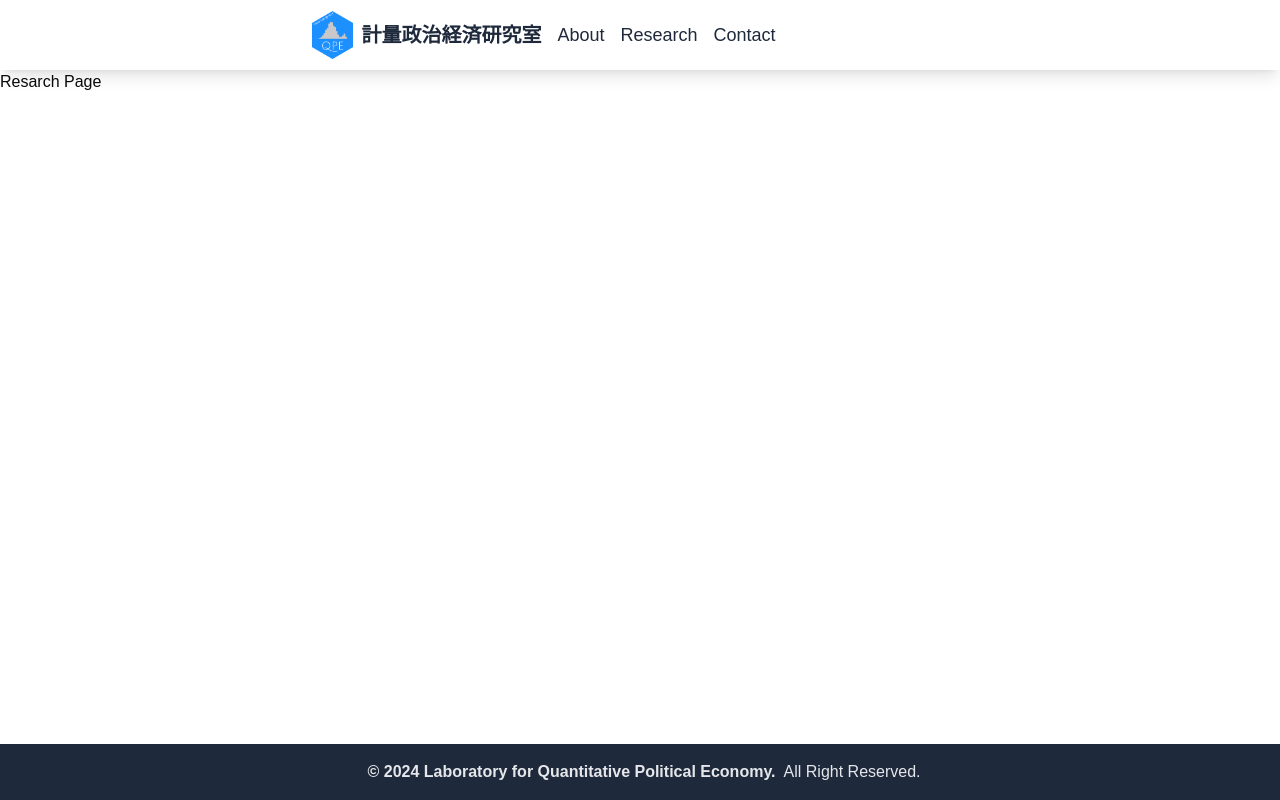
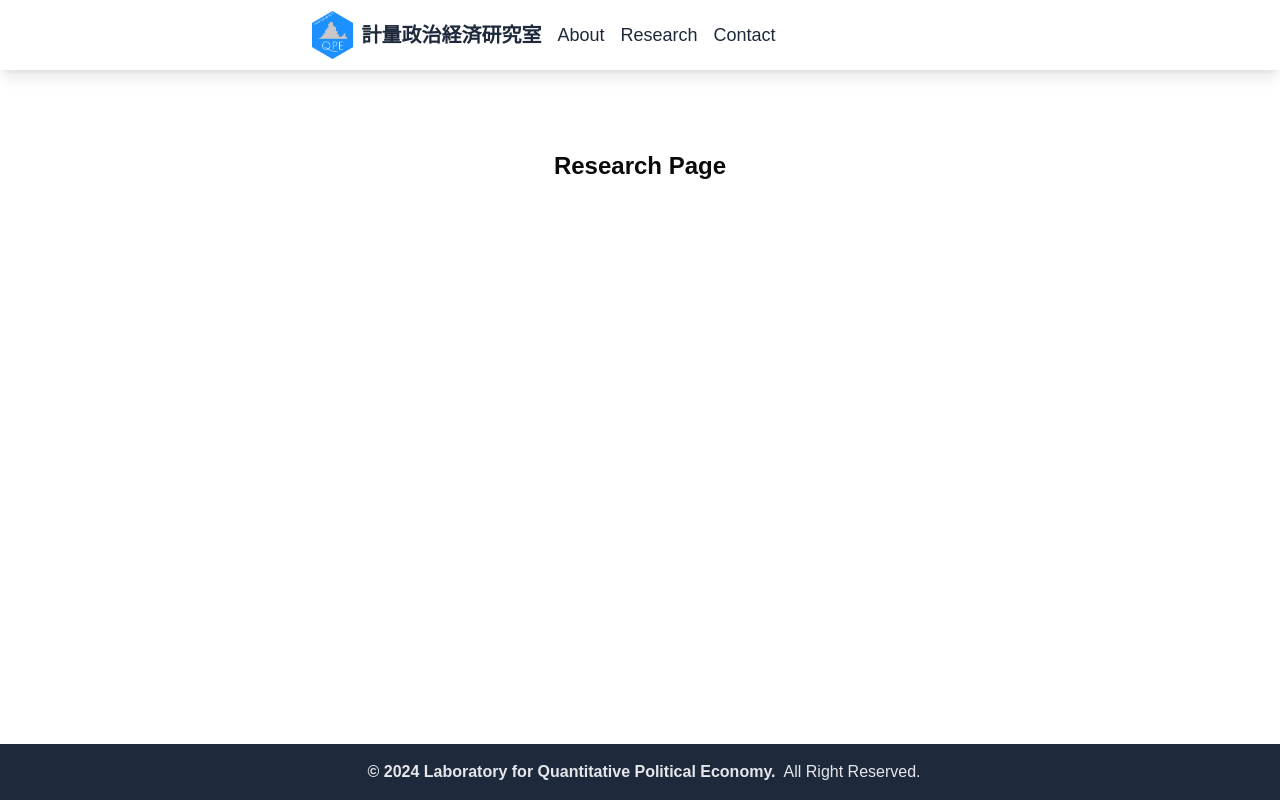
Before and after one commit to qpe-kut/qpe-kut.github.io, a Next.js app: page /research in a window 1280 px wide. Built offline with nearby package versions, Linux system fonts and the light colour scheme.

Commit message:
modified pages

```diff
--- a/app/about/page.tsx
+++ b/app/about/page.tsx
@@ -1,3 +1,14 @@
+import { Container } from "@/components/styles/container";
+import { Section, SectionTitle } from "@/components/styles/section";
+
 export default function AboutPage() {
-  return <div>AboutPage</div>;
+  return (
+    <div className="my-20">
+      <Container>
+        <Section>
+          <SectionTitle>About Page</SectionTitle>
+        </Section>
+      </Container>
+    </div>
+  );
 }
--- a/app/contact/page.tsx
+++ b/app/contact/page.tsx
@@ -1,3 +1,14 @@
+import { Container } from "@/components/styles/container";
+import { Section, SectionTitle } from "@/components/styles/section";
+
 export default function ContactPage() {
-  return <div>Contact Page</div>;
+  return (
+    <div className="my-20">
+      <Container>
+        <Section>
+          <SectionTitle>Contact Page</SectionTitle>
+        </Section>
+      </Container>
+    </div>
+  );
 }
--- a/app/research/page.tsx
+++ b/app/research/page.tsx
@@ -1,3 +1,14 @@
+import { Container } from "@/components/styles/container";
+import { Section, SectionTitle } from "@/components/styles/section";
+
 export default function ResearchPage() {
-  return <div>Resarch Page</div>;
+  return (
+    <div className="my-20">
+      <Container>
+        <Section>
+          <SectionTitle>Research Page</SectionTitle>
+        </Section>
+      </Container>
+    </div>
+  );
 }
```
